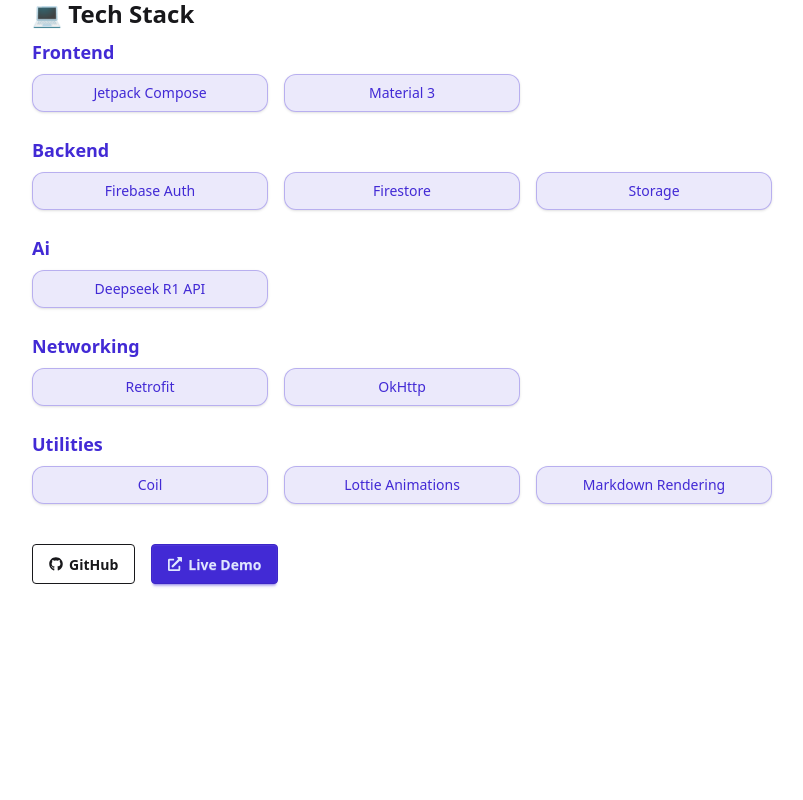
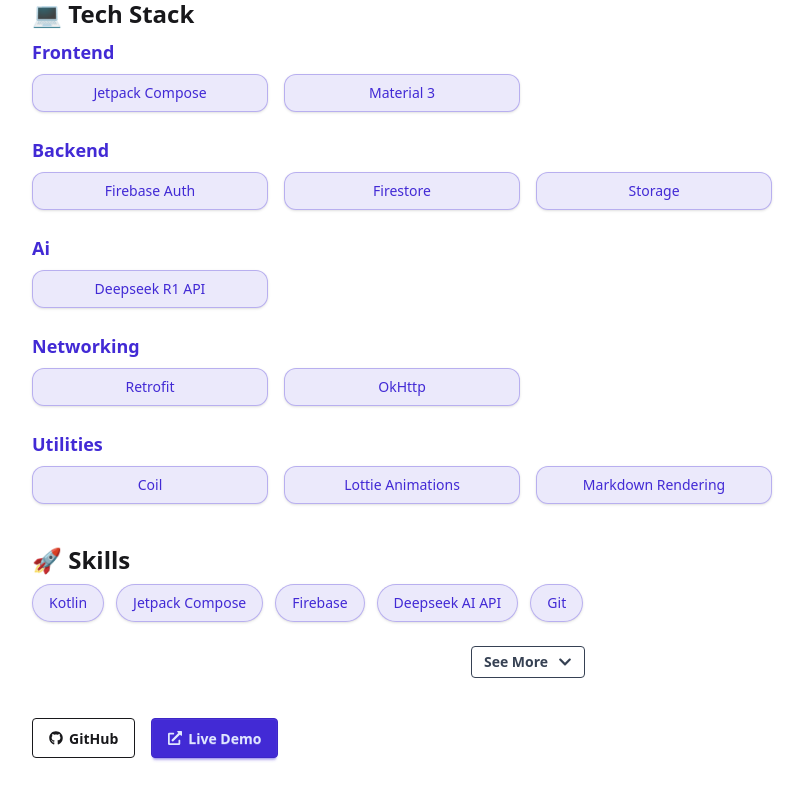
Before and after one commit to shahjalal-mahmud/my-portfolio, a React (Vite) app: page /projects/prodorshok in a window 1280 px wide. Shown: the part 2502-3302 px from the top of the page, without its empty margins (112-915 px from the left). Before the commit the page ends 3150 px from the top, so only its background shows below. Built offline with nearby package versions, Linux system fonts and the light colour scheme.

Commit message:
Added Skills in projects

```diff
--- a/src/components/ProjectDetails.jsx
+++ b/src/components/ProjectDetails.jsx
@@ -6,6 +6,7 @@
 import Gallery from "./ProjectDetails/Gallery";
 import Features from "./ProjectDetails/Features";
 import TechStack from "./ProjectDetails/TechStack";
+import Skills from "./ProjectDetails/Skills";
 // import Documentation from "./ProjectDetails/Documentation";
 // import ReadmeInfo from "./ProjectDetails/ReadmeInfo";
 // import ProblemStatement from "./ProjectDetails/ProblemStatement";
@@ -45,6 +46,7 @@
       <Gallery images={project.media} />
       <Features features={project.features} />
       <TechStack techStack={project.techStack} />
+      <Skills skills={project.skills} extras={project.extras} />
 
       {/* <Documentation doc={project.documentation} />
       <ReadmeInfo content={project.readme} />
--- /dev/null
+++ b/src/components/ProjectDetails/Skills.jsx
@@ -0,0 +1,58 @@
+// src/components/ProjectDetails/Skills.jsx
+import { useState } from "react";
+// eslint-disable-next-line no-unused-vars
+import { motion, AnimatePresence } from "framer-motion";
+import SectionWrapper from "./SectionWrapper";
+import { FaChevronDown, FaChevronUp } from "react-icons/fa";
+
+const badgeBaseStyles =
+  "text-sm px-4 py-2 rounded-full border shadow-sm transition-all duration-300 cursor-default";
+const badgeHoverStyles =
+  "hover:bg-gradient-to-r from-primary to-secondary hover:text-white";
+
+const Skills = ({ skills = [], extras = [] }) => {
+  const [showMore, setShowMore] = useState(false);
+  const visibleSkills = showMore ? [...skills, ...extras] : skills;
+
+  return (
+    <SectionWrapper title="🚀 Skills">
+      <div className="flex flex-wrap gap-3">
+        <AnimatePresence>
+          {visibleSkills.map((skill, i) => (
+            <motion.div
+              key={skill}
+              initial={{ opacity: 0, y: 10 }}
+              animate={{ opacity: 1, y: 0 }}
+              exit={{ opacity: 0, y: -10 }}
+              transition={{ delay: i * 0.05, duration: 0.3 }}
+              className={`${badgeBaseStyles} ${badgeHoverStyles}
+                text-primary border-primary/30 bg-primary/10
+                dark:text-white dark:border-white/20 dark:bg-white/10`}
+            >
+              {skill}
+            </motion.div>
+          ))}
+        </AnimatePresence>
+      </div>
+
+      <div className="mt-4 text-center">
+        <button
+          onClick={() => setShowMore(!showMore)}
+          className="btn btn-sm btn-outline text-sm mt-2"
+        >
+          {showMore ? (
+            <>
+              See Less <FaChevronUp className="ml-1" />
+            </>
+          ) : (
+            <>
+              See More <FaChevronDown className="ml-1" />
+            </>
+          )}
+        </button>
+      </div>
+    </SectionWrapper>
+  );
+};
+
+export default Skills;
```
